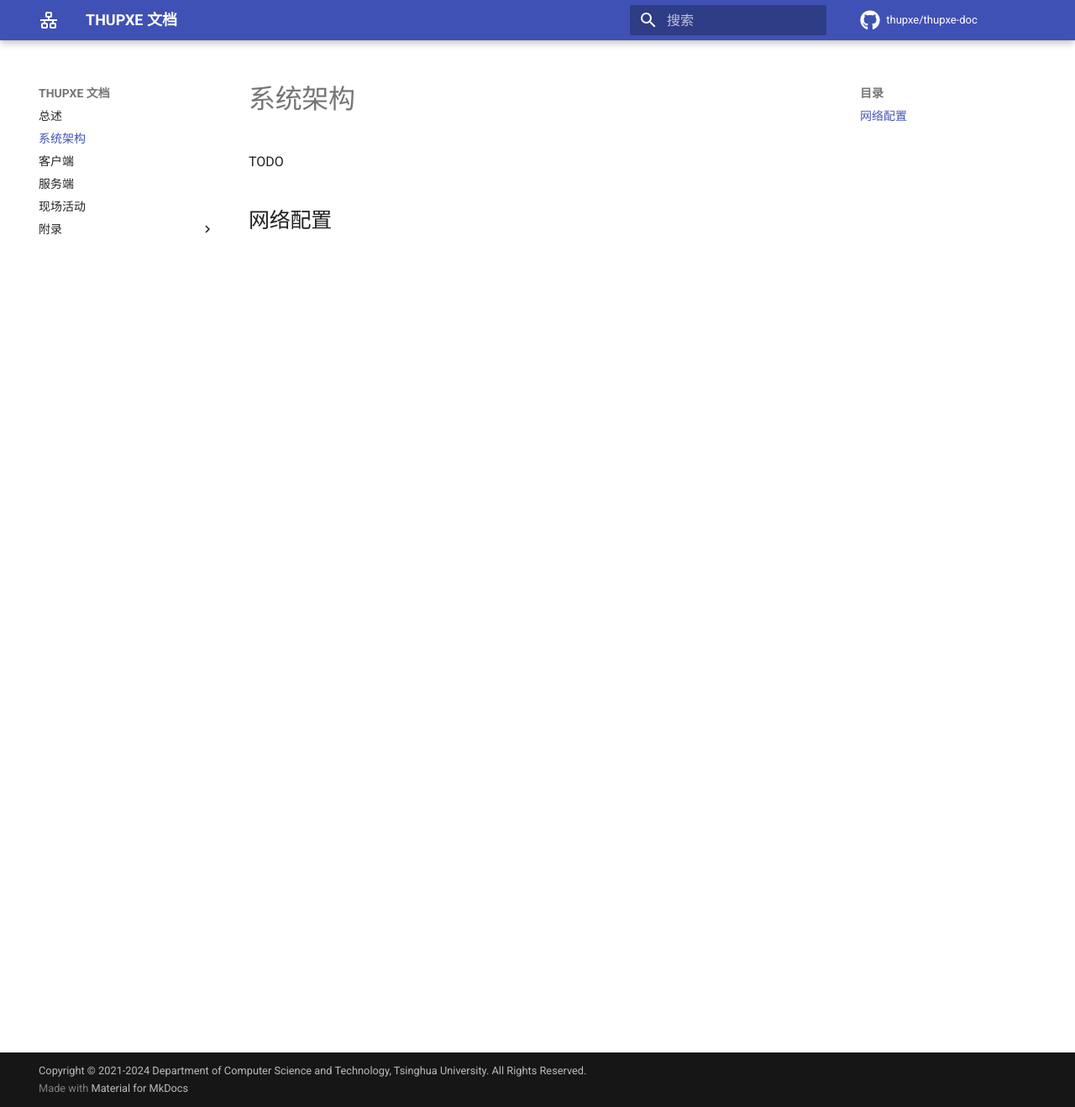
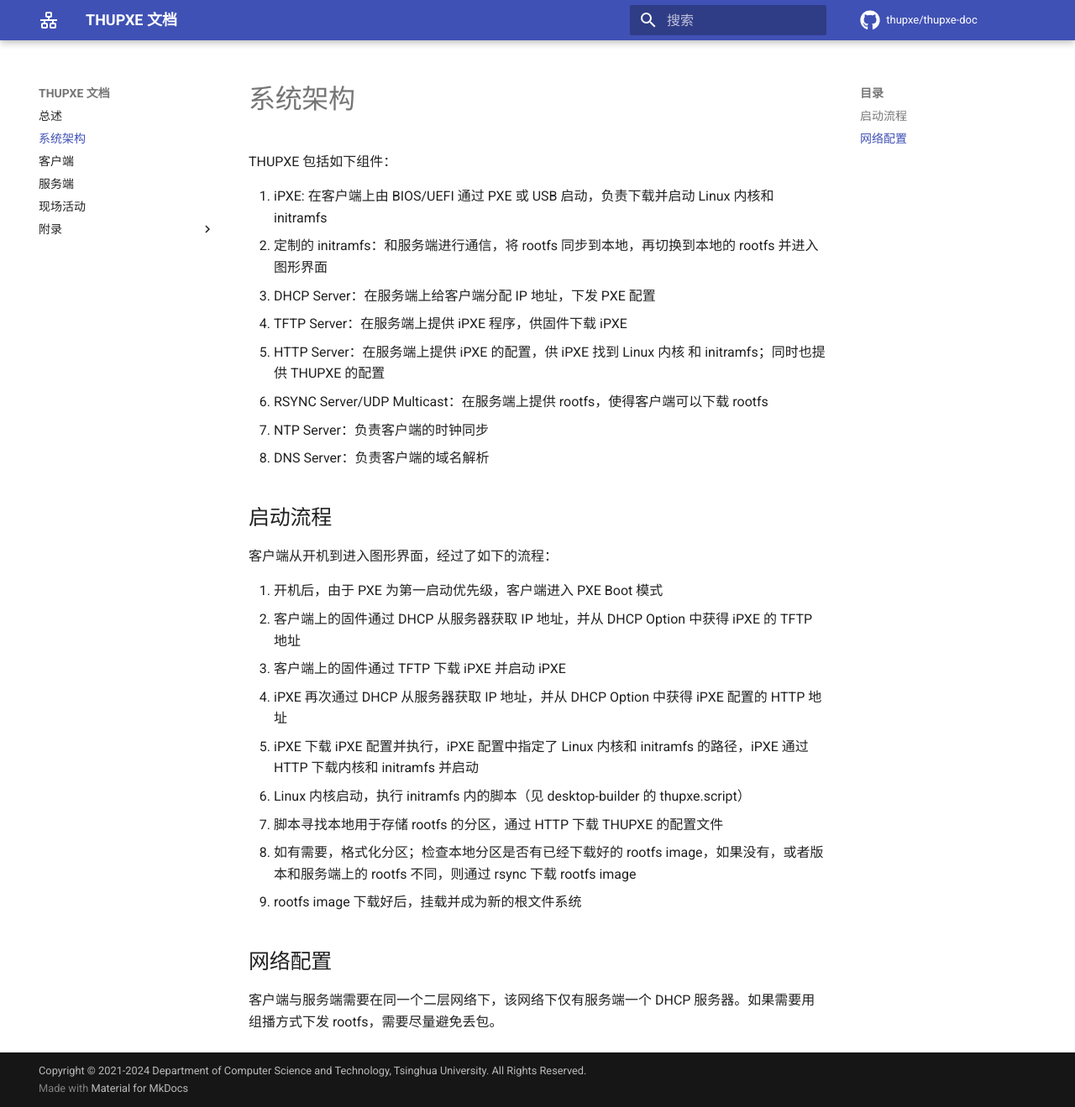
Before and after one commit to thupxe/thupxe-doc, an MkDocs documentation site: the page built from docs/architecture.md, in a window 1280 px wide and 1319 px high. Shown: the whole window at 84% size. Built offline with MkDocs 1.6.1 and Material for MkDocs 9.7.7, drawn with Linux system fonts in a browser that asks for light colours; comment, search, counter and statistics services are not loaded.

Commit message:
doc: add architecture and server description

```diff
--- a/docs/architecture.md
+++ b/docs/architecture.md
@@ -1,5 +1,30 @@
 # 系统架构
 
-TODO
+THUPXE 包括如下组件：
+
+1. iPXE: 在客户端上由 BIOS/UEFI 通过 PXE 或 USB 启动，负责下载并启动 Linux 内核和 initramfs
+2. 定制的 initramfs：和服务端进行通信，将 rootfs 同步到本地，再切换到本地的 rootfs 并进入图形界面
+3. DHCP Server：在服务端上给客户端分配 IP 地址，下发 PXE 配置
+4. TFTP Server：在服务端上提供 iPXE 程序，供固件下载 iPXE
+5. HTTP Server：在服务端上提供 iPXE 的配置，供 iPXE 找到 Linux 内核 和 initramfs；同时也提供 THUPXE 的配置
+5. RSYNC Server/UDP Multicast：在服务端上提供 rootfs，使得客户端可以下载 rootfs
+6. NTP Server：负责客户端的时钟同步
+7. DNS Server：负责客户端的域名解析
+
+## 启动流程
+
+客户端从开机到进入图形界面，经过了如下的流程：
+
+1. 开机后，由于 PXE 为第一启动优先级，客户端进入 PXE Boot 模式
+2. 客户端上的固件通过 DHCP 从服务器获取 IP 地址，并从 DHCP Option 中获得 iPXE 的 TFTP 地址
+3. 客户端上的固件通过 TFTP 下载 iPXE 并启动 iPXE
+4. iPXE 再次通过 DHCP 从服务器获取 IP 地址，并从 DHCP Option 中获得 iPXE 配置的 HTTP 地址
+5. iPXE 下载 iPXE 配置并执行，iPXE 配置中指定了 Linux 内核和 initramfs 的路径，iPXE 通过 HTTP 下载内核和 initramfs 并启动
+6. Linux 内核启动，执行 initramfs 内的脚本（见 desktop-builder 的 thupxe.script）
+7. 脚本寻找本地用于存储 rootfs 的分区，通过 HTTP 下载 THUPXE 的配置文件
+8. 如有需要，格式化分区；检查本地分区是否有已经下载好的 rootfs image，如果没有，或者版本和服务端上的 rootfs 不同，则通过 rsync 下载 rootfs image
+9. rootfs image 下载好后，挂载并成为新的根文件系统
 
 ## 网络配置
+
+客户端与服务端需要在同一个二层网络下，该网络下仅有服务端一个 DHCP 服务器。如果需要用组播方式下发 rootfs，需要尽量避免丢包。
```
Also changed, not shown: docs/server.md (+13 -1 lines).
